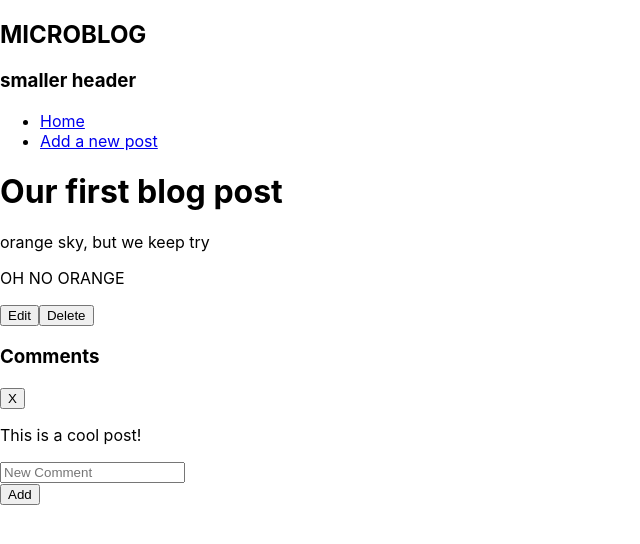
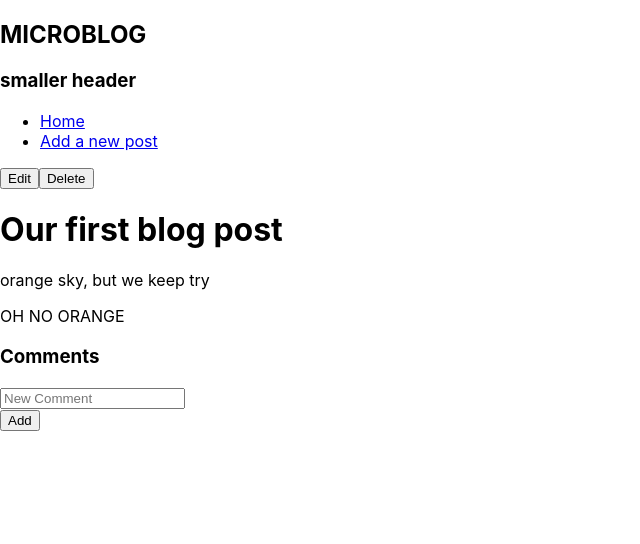
Before and after one commit to ncbui/redux-microblog, a React (Create React App) app: page /1 in a window 1280 px wide. Shown: the top 544 px of the page, without its empty margins (0-640 px from the left). Built offline with nearby package versions, Linux system fonts and the light colour scheme.

Commit message:
refactor to prepare for redux implementation

```diff
--- a/src/BlogPost.js
+++ b/src/BlogPost.js
@@ -3,6 +3,8 @@ import { Button } from 'reactstrap';
 import PostForm from './PostForm';
 import { useHistory } from 'react-router-dom';
 import CommentList from './CommentList';
+import CommentForm from './CommentForm';
+import PostDisplay from './PostDisplay';
 
 
 /** Renders BlogPost component
@@ -12,7 +14,7 @@ import CommentList from './CommentList';
  * State:
  * - isEditing: Boolean to decide to show edit form or post info
  *
- * Routes -> BlogPost -> PostForm (edit)
+ * Routes -> BlogPost -> {PostDisplay, PostForm, CommentList, CommentForm }
  */
 
 
@@ -25,7 +27,13 @@ function BlogPost() {
     title: "Our first blog post",
     description: "orange sky, but we keep try",
     body: "OH NO ORANGE",
-    id: 1
+    id: 1,
+    comments: {
+      comment1: { body: "hello" },
+      comment2: { body: "nice work" },
+      comment3: { body: "wowza" },
+      comment4: { body: "¯\\_(ツ)_/¯" }
+    }
   }
 
   function toggleIsEditing(evt) {
@@ -37,23 +45,35 @@ function BlogPost() {
     history.push("/");
   }
 
+  function submitPostForm(data) {
+    // dispatching
+  }
+  function submitCommentForm(data) {
+    // dispatching
+  }
+
+  // TODO: replace starterblog with actual info
   function showPostOrForm() {
     if (isEditing) {
-      //TODO: pass post info down as props
-      return <PostForm toggleIsEditing={toggleIsEditing} />;
+      return <PostForm
+        toggleIsEditing={toggleIsEditing}
+        submitForm={submitPostForm}
+        postData={starterBlog} // TODO: change postData when backend implemented
+      />;
     } else {
       return (
         <>
-          <div>
-            <h1>{starterBlog.title}</h1>
-            <p>{starterBlog.description}</p>
-            <p>{starterBlog.body}</p>
-            <Button onClick={toggleIsEditing}>Edit</Button>
-            <Button onClick={handleDelete}>Delete</Button>
-          </div>
-          <div>
-            <CommentList />
-          </div>
+          <Button
+            onClick={toggleIsEditing}>Edit</Button>
+          <Button
+            onClick={handleDelete}>Delete</Button>
+          <PostDisplay
+            postData={starterBlog} />
+          <CommentList
+            comments={starterBlog.comments} // TODO: change postData when backend implemented
+          />
+          <CommentForm
+            submitComment={submitCommentForm} />
         </>
       )
     }
--- a/src/Comment.js
+++ /dev/null
@@ -1,29 +0,0 @@
-import React from 'react';
-import { Button } from 'reactstrap';
-
-/** Comment renders a comment and a delete button for itself
- *
- *  State
- *
- *  Props
- *
- *  CommentList -> Comment
- */
-function Comment() {
-  const firstComment = {
-    body: "This is a cool post!"
-  }
-
-  function handleDelete(evt) {
-    // TODO: delete comment
-  }
-
-  return (
-    <div>
-      <Button onClick={handleDelete}>X</Button>
-      <p>{firstComment.body}</p>
-    </div>
-  )
-}
-
-export default Comment;
--- a/src/CommentForm.js
+++ b/src/CommentForm.js
@@ -13,10 +13,11 @@ import {
  *  - formData: Object about form data
  *
  *  Props
+ * - submitComment: function from parent to handle form submission
  *
- *  CommentList -> CommentForm
+ *  BlogPost -> {PostDisplay, PostForm, CommentList, CommentForm }
  */
-function CommentForm() {
+function CommentForm({submitComment}) {
   const initialState = {
     body: ""
   }
@@ -32,7 +33,8 @@ function CommentForm() {
 
   function handleSubmit(evt) {
     evt.preventDefault();
-    // TODO: submit comment data
+    submitComment(formData);
+    setFormData(initialState);
   }
 
   return (
--- a/src/CommentList.js
+++ b/src/CommentList.js
@@ -1,24 +1,21 @@
 import React from 'react';
-import CommentForm from './CommentForm';
-import Comment from './Comment';
 
-/** Comments renders a list of Comment components and a CommentForm component
+/** CommentList renders each comment for post
  *
  *  State
  *
  *  Props
+ * - comments: comments for the post {id: {},...}
  *
- *  BlogPost -> CommentList -> {Comment, CommentForm}
+ *  BlogPost -> {PostDisplay, PostForm, CommentList, CommentForm }
  */
-function CommentList() {
+function CommentList({comments}) {
 
 
   return (
     <div>
       <h3>Comments</h3>
-      {/* list of comments */}
-      <Comment />
-      <CommentForm />
+      {/* TODO: Add comments */}
     </div>
   )
 }
--- a/src/Homepage.js
+++ b/src/Homepage.js
@@ -15,7 +15,7 @@ import PostList from './PostList';
 function Homepage() {
   return (
     <div className="Homepage">
-      <p> Welcome to <b>MICROBLOG</b>, out innovative site for postyposts</p>
+      <p> Welcome to <b>MICROBLOG</b>, our innovative site for postyposts</p>
       <PostList />
     </div>
   );
--- /dev/null
+++ b/src/NewPost.js
@@ -0,0 +1,30 @@
+import React from 'react';
+import {Link} from 'react-router-dom';
+import PostForm from './PostForm';
+
+
+/** Renders NewPost component
+ *
+ * Prop
+ *
+ * State
+ *
+ * Routes -> NewPost -> PostForm (new)
+ */
+
+
+function NewPost() {
+
+  function submitForm(data) {
+    // dispatching
+  }
+
+  return (
+    <div className="NewPost">
+      <h1>New Post</h1>
+      <PostForm submitForm={submitForm}/>
+    </div>
+  );
+}
+
+export default NewPost;
--- /dev/null
+++ b/src/PostDisplay.js
@@ -0,0 +1,19 @@
+import React from 'react';
+
+/** PostDisplay renders info about the post
+ *
+ *  Props
+ * - postData: information about the post
+ *
+ *  BlogPost -> {PostDisplay, PostForm, CommentList, CommentForm }
+ */
+export default function PostDisplay({ postData}) {
+
+  return (
+    <div className="PostDisplay">
+      <h1>{postData.title}</h1>
+      <p>{postData.description}</p>
+      <p>{postData.body}</p>
+    </div>
+  )
+}
--- a/src/PostForm.js
+++ b/src/PostForm.js
@@ -13,21 +13,28 @@ import {
 /** Renders Form to edit/create posts
  *
  * Prop:
- * - toggleIsEditing: Function passed from BlogPost to toggle isEditing state
+ * - submitForm: Function passed from parent to handle form submission
+ * - toggleIsEditing (optional): Function passed from BlogPost to toggle isEditing state
+ * - postData (optional): Data passed from BlogPost, used to edit existing blog post
  *
  * State:
  * - formData: Object about form data
  *
+ * BlogPost -> {PostDisplay, PostForm, CommentList, CommentForm }
+ *
  */
 
 
-function PostForm({ toggleIsEditing }) {
-  const initialState = {
+function PostForm({ submitForm , toggleIsEditing, postData }) {
+  const emptyForm = {
     title: "",
     description: "",
     body: ""
   }
+
+  const initialState = postData ? postData : emptyForm;
   const [formData, setFormData] = useState(initialState);
+
   const { id } = useParams();
   const history = useHistory();
 
@@ -41,13 +48,14 @@ function PostForm({ toggleIsEditing }) {
 
   function handleSubmit(evt) {
     evt.preventDefault();
-    // TODO: submit form data
+    submitForm(formData);
+    setFormData(emptyForm);
     history.push("/");
   }
 
   // If form is rendered by BlogPost, toggle isEditing state
   // if not, redirect to homepage
-  function cancelRedirect(evt) {
+  function handleRedirect(evt) {
     if (id) {
       // console.log("this is id", id)
       toggleIsEditing()
@@ -94,7 +102,7 @@ function PostForm({ toggleIsEditing }) {
         </FormGroup>
 
         <div className="row">
-        <Button type="button" onClick={cancelRedirect} className="btn btn-secondary"> Cancel </Button>
+        <Button type="button" onClick={handleRedirect} className="btn btn-secondary"> Cancel </Button>
         <Button>Submit</Button>
         </div>
 
--- a/src/Routes.js
+++ b/src/Routes.js
@@ -2,7 +2,7 @@ import React from 'react';
 import {Switch, Route} from 'react-router-dom'
 import Homepage from './Homepage';
 import BlogPost from './BlogPost';
-import PostForm from './PostForm';
+import NewPost from './NewPost';
 
 
 /** Maps URL to components
@@ -13,7 +13,7 @@ import PostForm from './PostForm';
  *
  * Routes -> Homepage -> PostList
           -> BlogPost -> PostForm(edit)
-          -> PostForm(new)
+          -> NewPost  -> PostForm(new)
  */
 
 
@@ -26,7 +26,7 @@ function Routes() {
         </Route>
 
         <Route exact path="/new">
-          <PostForm />
+          <NewPost />
         </Route>
 
         <Route exact path="/:id">
```
Also changed, not shown: src/logo.svg (deleted), src/outline.txt.
